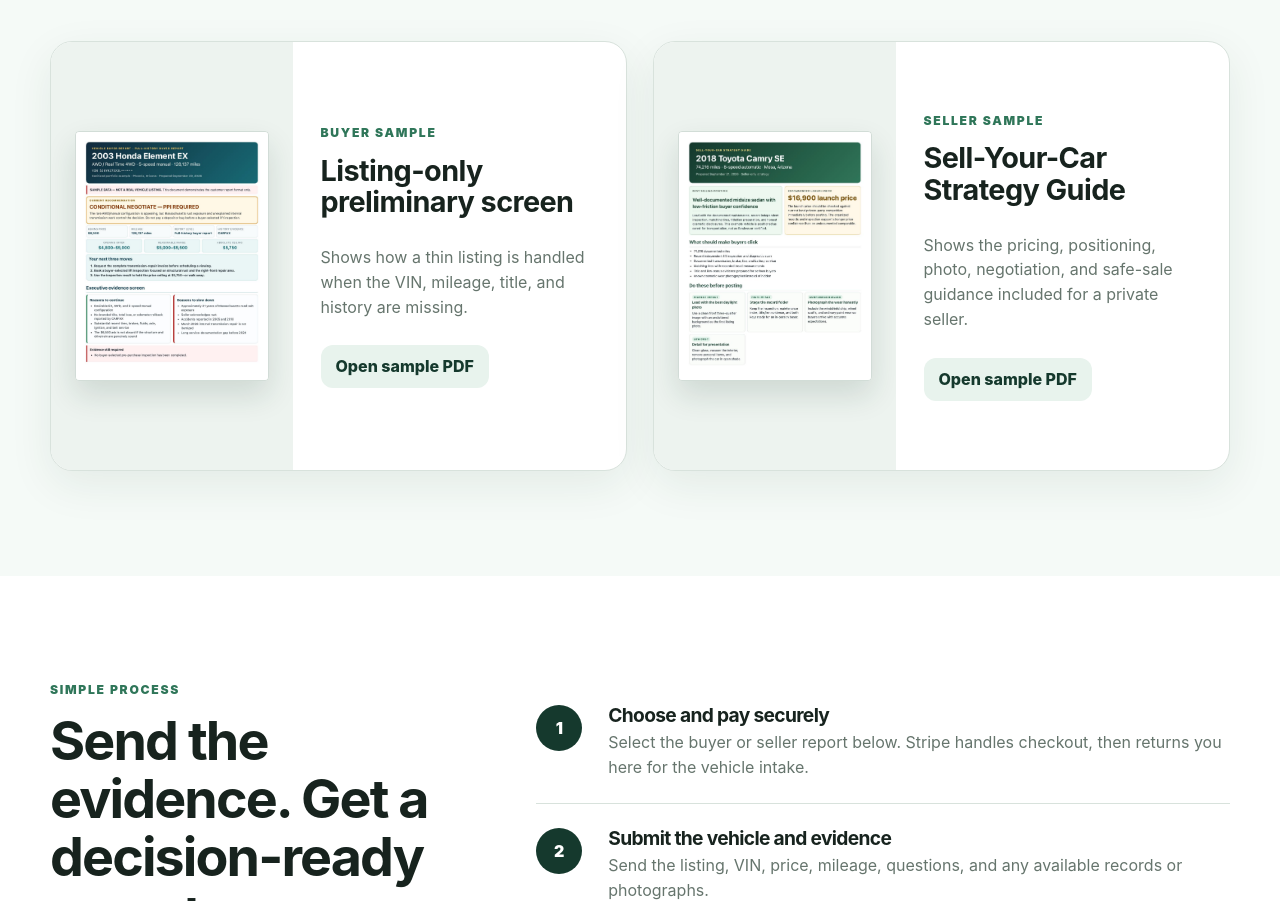
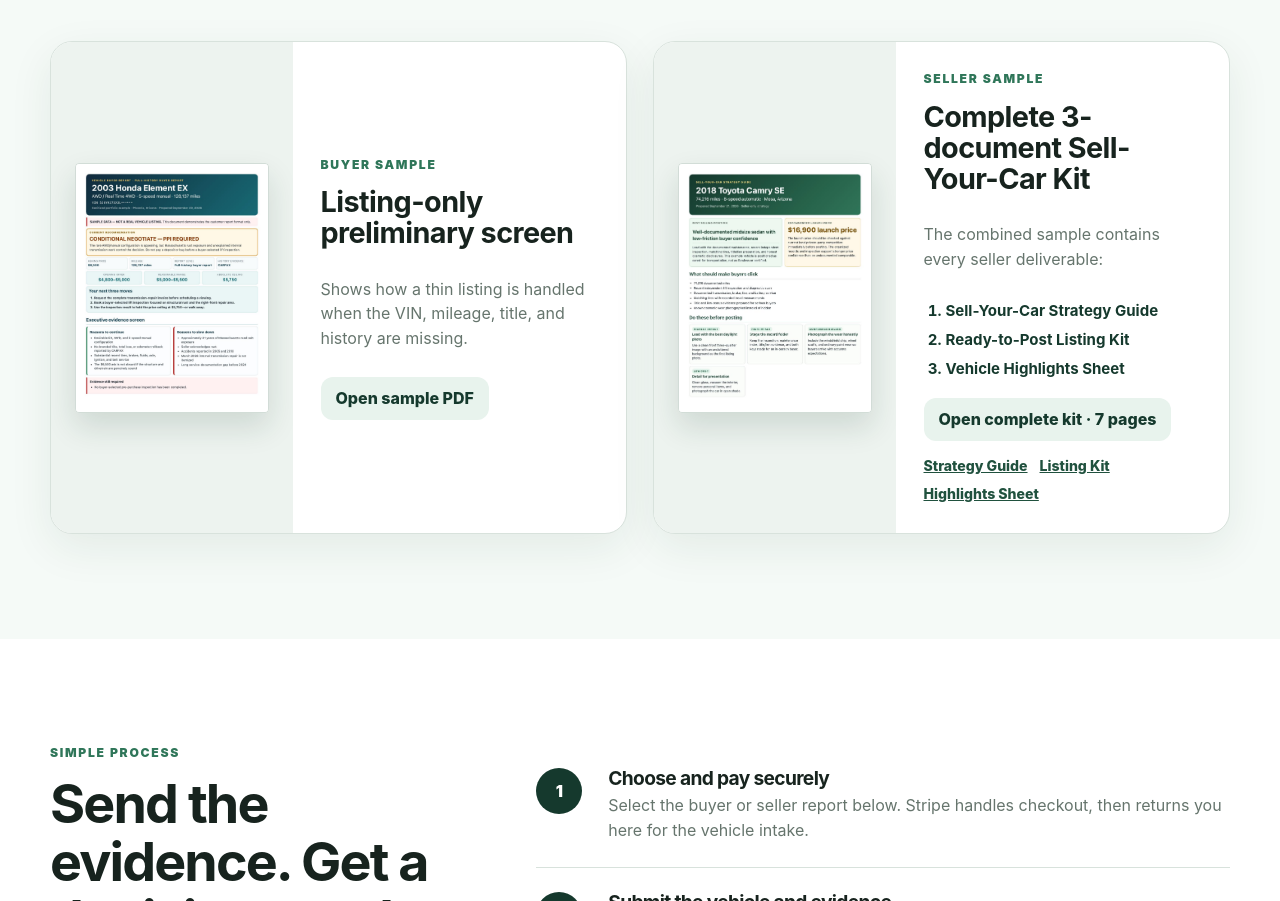
Before and after one commit to Bulldawgqc1080/vehicle-report-desk, a website: page index.html in a window 1280 px wide. Shown: the part 2487-3388 px from the top of the page. Drawn offline with Linux system fonts and the light colour scheme.

Commit message:
Show complete seller kit sample

```diff
--- a/index.html
+++ b/index.html
@@ -136,13 +136,23 @@
 
         <article class="sample-card">
           <a class="sample-image-link" href="assets/reports/sample-seller-kit.pdf" target="_blank" rel="noopener">
-            <img src="assets/images/seller-kit-preview.jpg" alt="First page preview of a sample sell-your-car strategy guide" width="850" height="1100">
+            <img src="assets/images/seller-kit-preview.jpg" alt="First page preview of a complete three-document Sell-Your-Car Kit" width="850" height="1100">
           </a>
           <div class="sample-copy">
             <p class="card-kicker">Seller sample</p>
-            <h3>Sell-Your-Car Strategy Guide</h3>
-            <p>Shows the pricing, positioning, photo, negotiation, and safe-sale guidance included for a private seller.</p>
-            <a class="button button-small" href="assets/reports/sample-seller-kit.pdf" target="_blank" rel="noopener">Open sample PDF</a>
+            <h3>Complete 3-document Sell-Your-Car Kit</h3>
+            <p>The combined sample contains every seller deliverable:</p>
+            <ol class="sample-deliverables">
+              <li>Sell-Your-Car Strategy Guide</li>
+              <li>Ready-to-Post Listing Kit</li>
+              <li>Vehicle Highlights Sheet</li>
+            </ol>
+            <a class="button button-small" href="assets/reports/sample-seller-kit.pdf" target="_blank" rel="noopener">Open complete kit · 7 pages</a>
+            <div class="sample-document-links" aria-label="Open individual seller sample documents">
+              <a href="assets/reports/sample-seller-strategy-guide.pdf" target="_blank" rel="noopener">Strategy Guide</a>
+              <a href="assets/reports/sample-seller-listing-kit.pdf" target="_blank" rel="noopener">Listing Kit</a>
+              <a href="assets/reports/sample-seller-highlights-sheet.pdf" target="_blank" rel="noopener">Highlights Sheet</a>
+            </div>
           </div>
         </article>
       </div>
--- a/styles.css
+++ b/styles.css
@@ -204,6 +204,10 @@ h1 { max-width: 760px; margin-bottom: 25px; font-size: clamp(3rem, 6.5vw, 5.7rem
 .sample-card h3 { font-size: clamp(1.55rem, 2.25vw, 2rem); letter-spacing: -0.02em; }
 .sample-copy p:not(.card-kicker) { color: var(--muted); }
 .sample-copy .button { margin-top: 10px; }
+.sample-deliverables { margin: 8px 0 4px; padding-left: 22px; color: var(--green-900); font-size: .94rem; font-weight: 750; }
+.sample-deliverables li { padding: 3px 0; }
+.sample-document-links { display: flex; flex-wrap: wrap; gap: 7px 12px; margin-top: 14px; font-size: .88rem; font-weight: 850; }
+.sample-document-links a { color: var(--green-800); }
 
 .process-section { display: grid; grid-template-columns: .75fr 1.25fr; gap: 70px; }
 .process-list { margin: 0; padding: 0; list-style: none; }
```
Also changed, not shown: checkout-flow.test.js (+8 -0 lines), 4 other files.
